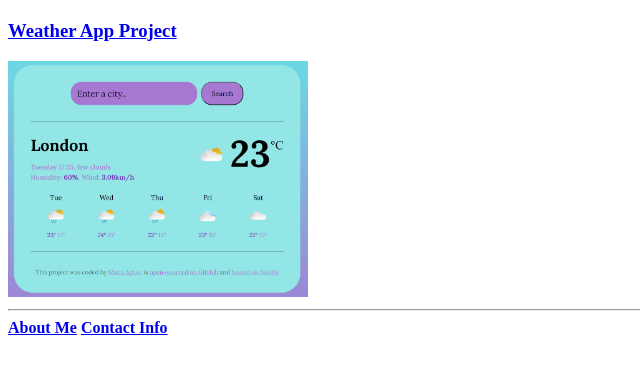
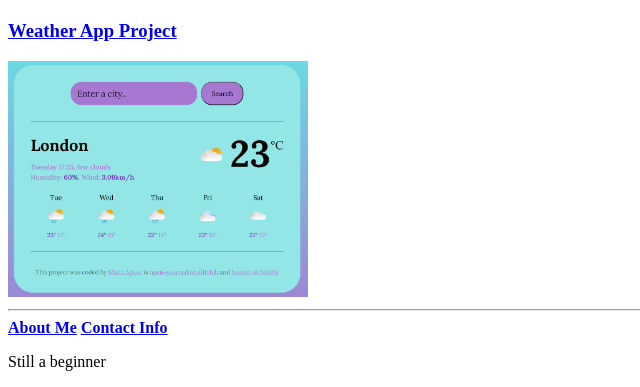
Before and after one commit to TTGLFTW/html-portfolio, a plain HTML site: page index.html in a window 1280 px wide. Shown: the part 1280-1667 px from the top of the page, without its empty margins (0-640 px from the left). Before the commit the page ends 1625 px from the top, so only its background shows below. Drawn offline with Linux system fonts and the light colour scheme.

Commit message:
Update index.html

```diff
--- a/index.html
+++ b/index.html
@@ -26,11 +26,13 @@
 
     <h3><a href="./weather.html">Weather App Project</a></h3>
 
-    <img src="./weatherapp.png" width="300"/>
+    <img src="./weatherapp.png" width="300" />
 
     <hr />
 
     <a href="./aboutme.html"><b>About Me</b></a>
     <a href="./contactinfo.html"><b>Contact Info</b></a>
+
+    <p>Still a beginner</p>
   </body>
 </html>
```
